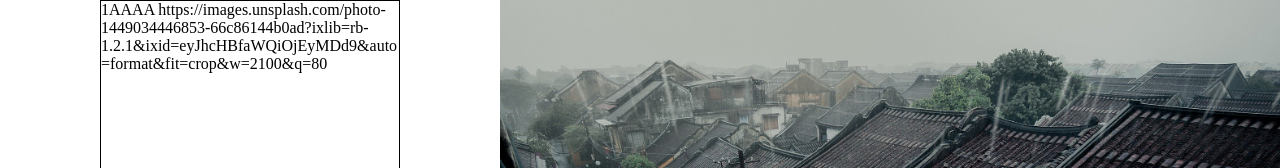
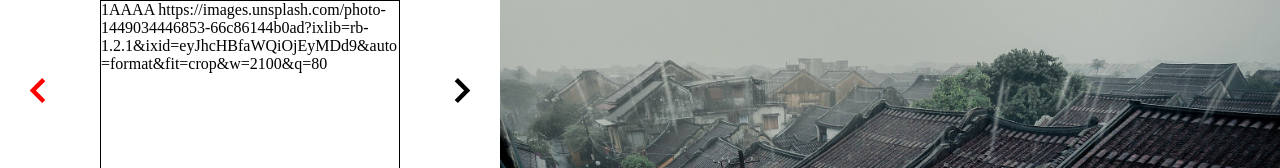
Before and after one commit to AigarsPeda/react-hooks-image-carousel, a React app: page / in a window 1280 px wide. Shown: the top 168 px of the page. Built offline with nearby package versions, Linux system fonts and the light colour scheme.

Commit message:
Update App.tsx

```diff
--- a/src/App.tsx
+++ b/src/App.tsx
@@ -22,7 +22,8 @@
   return (
     <div className="main-container">
       <div className="main-carousel-container">
-        <Carousel autoPlay={7}>{divWithText}</Carousel>
+        {/* <Carousel autoPlay={7}>{divWithText}</Carousel> */}
+        <Carousel>{divWithText}</Carousel>
       </div>
 
       <div className="main-image-container">
```
